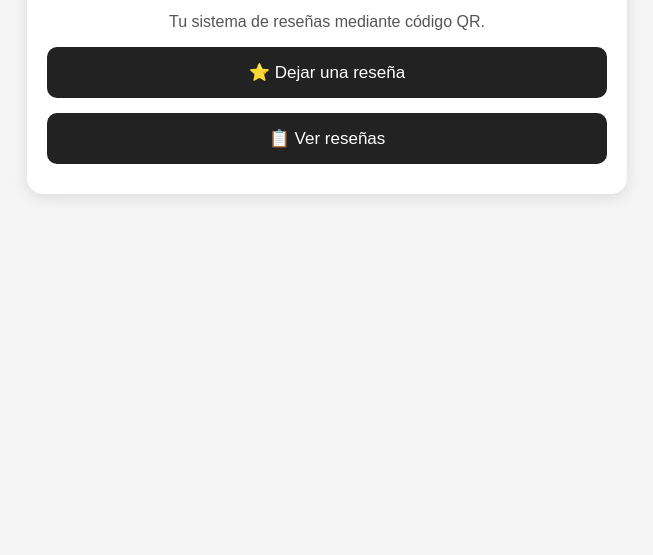
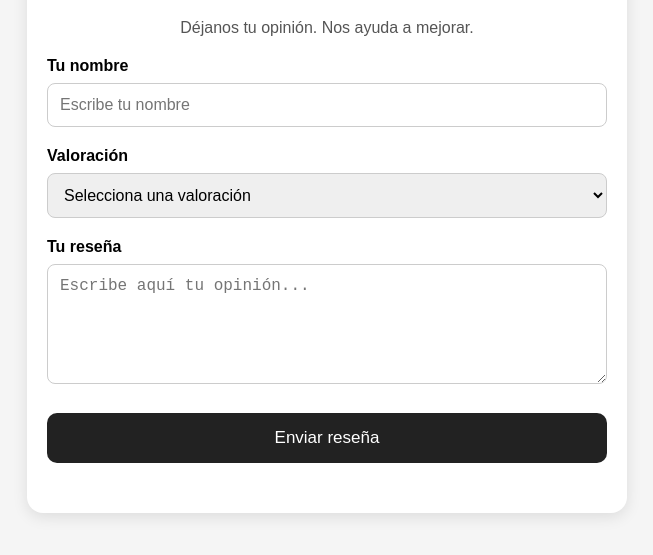
Before and after one commit to CrisGLayron/QR-Resenas, a plain HTML site: page index.html in a window 1280 px wide. Shown: the part 121-676 px from the top of the page, without its empty margins (313-966 px from the left). Drawn offline with Linux system fonts and the light colour scheme.

Commit message:
Añadir formulario de reseñas

```diff
--- a/index.html
+++ b/index.html
@@ -4,13 +4,13 @@
   <meta charset="UTF-8">
   <meta name="viewport" content="width=device-width, initial-scale=1.0">
   <title>QR-Reseñas</title>
+
   <style>
     body {
       font-family: Arial, sans-serif;
       max-width: 600px;
       margin: 0 auto;
       padding: 30px 20px;
-      text-align: center;
       background: #f5f5f5;
     }
 
@@ -22,41 +22,132 @@
     }
 
     h1 {
-      margin-bottom: 10px;
+      text-align: center;
     }
 
     p {
       color: #555;
+      text-align: center;
     }
 
-    .boton {
+    label {
       display: block;
+      margin-top: 20px;
+      font-weight: bold;
+    }
+
+    input,
+    textarea,
+    select {
       width: 100%;
       box-sizing: border-box;
+      padding: 12px;
+      margin-top: 8px;
+      border: 1px solid #ccc;
+      border-radius: 8px;
+      font-size: 16px;
+    }
+
+    textarea {
+      min-height: 120px;
+      resize: vertical;
+    }
+
+    button {
+      width: 100%;
+      margin-top: 25px;
       padding: 15px;
-      margin-top: 15px;
       border: none;
       border-radius: 10px;
+      background: #222;
+      color: white;
       font-size: 17px;
       cursor: pointer;
-      text-decoration: none;
-      background: #222;
-      color: white;
+    }
+
+    #mensaje {
+      margin-top: 20px;
+      text-align: center;
+      font-weight: bold;
     }
   </style>
 </head>
 
 <body>
+
   <div class="contenedor">
+
     <h1>QR-Reseñas</h1>
 
-    <p>
-      Tu sistema de reseñas mediante código QR.
-    </p>
+    <p>Déjanos tu opinión. Nos ayuda a mejorar.</p>
 
-    <a href="#" class="boton">⭐ Dejar una reseña</a>
+    <form id="formulario">
 
-    <a href="#" class="boton">📋 Ver reseñas</a>
+      <label for="nombre">Tu nombre</label>
+      <input
+        type="text"
+        id="nombre"
+        name="nombre"
+        placeholder="Escribe tu nombre"
+        required
+      >
+
+      <label for="estrellas">Valoración</label>
+      <select id="estrellas" name="estrellas" required>
+        <option value="">Selecciona una valoración</option>
+        <option value="5">⭐⭐⭐⭐⭐ - Excelente</option>
+        <option value="4">⭐⭐⭐⭐ - Muy bien</option>
+        <option value="3">⭐⭐⭐ - Bien</option>
+        <option value="2">⭐⭐ - Mejorable</option>
+        <option value="1">⭐ - Mala</option>
+      </select>
+
+      <label for="resena">Tu reseña</label>
+      <textarea
+        id="resena"
+        name="resena"
+        placeholder="Escribe aquí tu opinión..."
+        required
+      ></textarea>
+
+      <button type="submit">Enviar reseña</button>
+
+    </form>
+
+    <div id="mensaje"></div>
+
   </div>
+
+  <script>
+    const URL_APPS_SCRIPT =
+      "https://script.google.com/macros/s/AKfycbzDs_F4CNSFhga6Dk29jIWE5cHt12_fethhRaPwujfXuPecVfaSE6MO4OnhRIidlyoc/exec";
+
+    const formulario = document.getElementById("formulario");
+    const mensaje = document.getElementById("mensaje");
+
+    formulario.addEventListener("submit", async function(evento) {
+      evento.preventDefault();
+
+      mensaje.textContent = "Enviando reseña...";
+
+      const datos = new FormData(formulario);
+
+      try {
+        await fetch(URL_APPS_SCRIPT, {
+          method: "POST",
+          body: datos,
+          mode: "no-cors"
+        });
+
+        formulario.reset();
+        mensaje.textContent = "¡Gracias! Tu reseña ha sido enviada.";
+
+      } catch (error) {
+        mensaje.textContent =
+          "No se ha podido enviar la reseña. Inténtalo de nuevo.";
+      }
+    });
+  </script>
+
 </body>
 </html>
```
